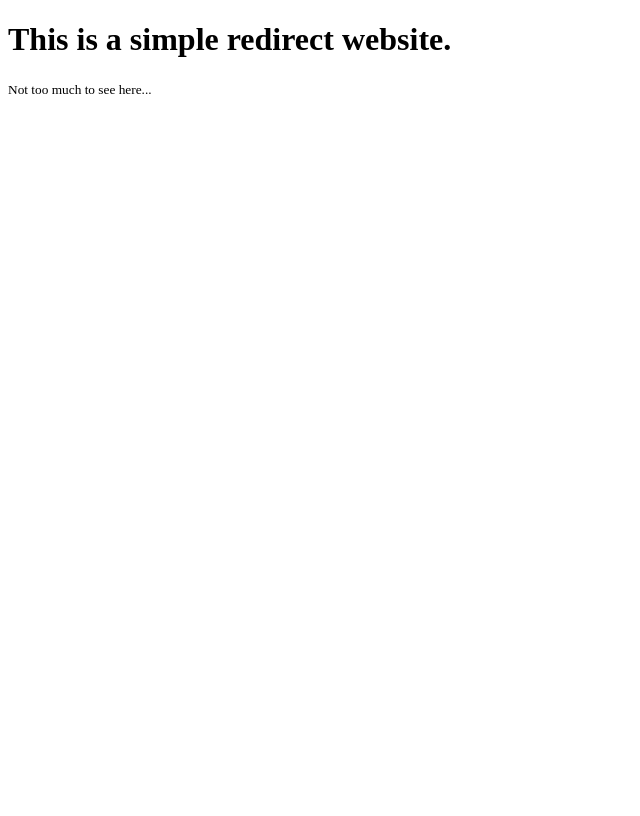
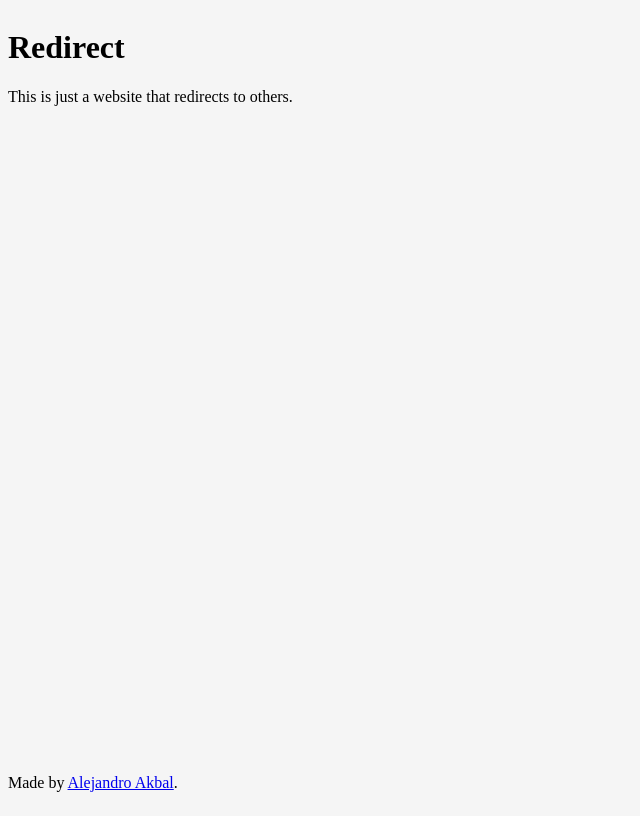
Before and after one commit to AlejandroAkbal/Netlify-redirect-website, a plain HTML site: page index.html in a window 1280 px wide. Shown: the whole page, without its empty margins (0-640 px from the left). Drawn offline with Linux system fonts and the light colour scheme.

Commit message:
feat: improve index page

```diff
--- a/index.html
+++ b/index.html
@@ -1,14 +1,30 @@
 <!DOCTYPE html>
 <html lang="en">
   <head>
+    <title>Redirect</title>
+    <meta name="description" content="Website that redirects to others." />
+
     <meta charset="UTF-8" />
     <meta name="viewport" content="width=device-width, initial-scale=1.0" />
-    <title>Redirect</title>
+    <meta name="robots" content="noindex" />
   </head>
-  <body>
-    <main>
-      <h1>This is a simple redirect website.</h1>
-      <small>Not too much to see here...</small>
+  <body style="min-height: 100vh; display: flex; background-color: whitesmoke">
+    <main
+      style="
+        display: flex;
+        flex-direction: column;
+        align-content: space-between;
+      "
+    >
+      <div style="flex: 1 0 auto">
+        <h1>Redirect</h1>
+
+        <p>This is just a website that redirects to others.</p>
+      </div>
+
+      <p>
+        Made by <a href="https://redirect.akbal.dev/github">Alejandro Akbal</a>.
+      </p>
     </main>
   </body>
 </html>
```
